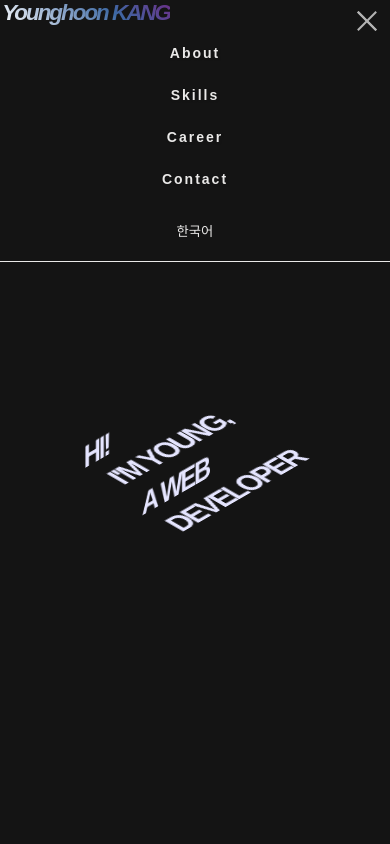
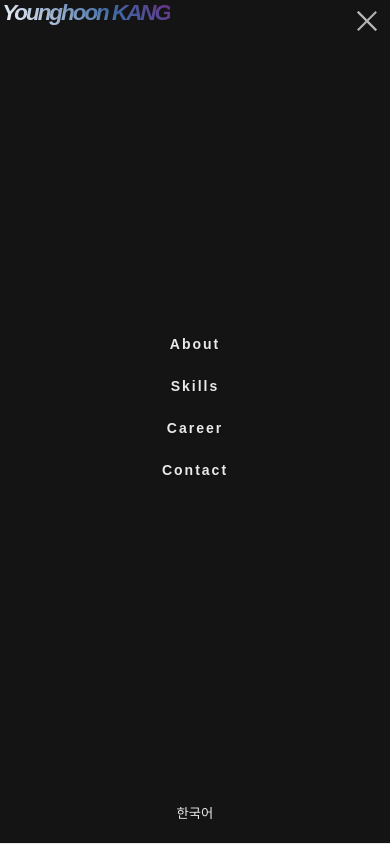
Before and after one commit to CityHopper/portfolio_react-ts, a React (Create React App) app: page / in a window 390 px wide. Both pictures are taken after a click on the label 367 px from the left and 33 px from the top of the page. Built offline with nearby package versions, Linux system fonts and the light colour scheme; a web font is replaced by a local one.

Commit message:
Modify Header in mobile

```diff
--- a/src/_header.scss
+++ b/src/_header.scss
@@ -160,9 +160,9 @@ header {
     }
   }
 
-  .navbar-dark {
+  .navbar--dark {
     background: var(--dark-bg-color);
-    //background: linear-gradient(to bottom, var(--dark-bg-color), transparent);
+    height: 100vh;
 
     .navbar__title {
       background: -webkit-linear-gradient(225deg, rgb(108, 45, 134) 0%, rgb(61, 105, 164) 35%, rgb(255, 255, 255) 100%);
@@ -199,6 +199,7 @@ header {
 @include mobile {
   header {
     .navbar {
+      $c: &;
       width: 100vw;
       border-right: none;
       flex-direction: column;
@@ -261,6 +262,9 @@ header {
       }
 
     }
+    .navbar--dark {
+      height: 100vh;
+    }
 
   }
 
--- a/src/components/Career.tsx
+++ b/src/components/Career.tsx
@@ -4,7 +4,6 @@ import {useTranslation} from "react-i18next";
 
 function Career() {
     const [t] = useTranslation('career');
-
     const company: Company[] = t('company', {returnObjects: true});
 
     type Company = {
@@ -25,10 +24,6 @@ function Career() {
         content?: string[];
     }
     const education: Education = t('education', {returnObjects: true});
-
-    useEffect(() => {
-        console.log(company)
-    }, [])
 
     return (
         <article className={"container flex__column"}>
--- a/src/components/Content.tsx
+++ b/src/components/Content.tsx
@@ -4,7 +4,8 @@ import About from "./About";
 import Skills from "./Skills";
 import Career from "./Career";
 import Contact from "./Contact";
-import {Routes, Route, BrowserRouter} from "react-router-dom";
+import {Routes, Route, BrowserRouter, useLocation} from "react-router-dom";
+import {useEffect} from "react";
 
 function Content() {
     return (
--- a/src/components/Header.tsx
+++ b/src/components/Header.tsx
@@ -1,5 +1,5 @@
-import {useCallback, useEffect, useState} from "react";
-import {Link, NavLink, useNavigate} from "react-router-dom";
+import React, {useCallback, useEffect, useState} from "react";
+import {Link, NavLink, useLocation, useNavigate} from "react-router-dom";
 import "../_header.scss"
 import {useTranslation} from "react-i18next";
 
@@ -8,6 +8,27 @@ function Header() {
     const [isScrolledDown, setIsScrolledDown] = useState(false);
     const [isMobileMenuOpen, setIsMobileMenuOpen] = useState(false);
     const mobileMenuHandler = () => setIsMobileMenuOpen(!isMobileMenuOpen);
+
+    const location = useLocation();
+    useEffect(() => {
+        window.scrollTo(0,0);
+    },[location.pathname])
+
+
+    // // 메뉴바 외부 영역 클릭시 메뉴바 닫기
+    // const handleClickOutSide = (e: React.PointerEvent<HTMLBodyElement>) => {
+    //     console.log(ref.current.contains(e.target))
+    //     if (isMobileMenuOpen && !ref.current.contains(e.target)) {
+    //         setIsMobileMenuOpen(false)
+    //     }
+    // }
+    //
+    // useEffect(() => {
+    //     if (isMobileMenuOpen) document.addEventListener('mousedown', handleClickOutSide)
+    //     return () => {
+    //         document.removeEventListener('mousedown', handleClickOutSide)
+    //     }
+    // })
 
     const {t, i18n} = useTranslation("home")
     const toggleLocales = useCallback(
@@ -39,7 +60,7 @@ function Header() {
     return (
         <header>
             <nav role="navigation" className={
-                (!isScrolledDown && !isMobileMenuOpen) ? "navbar flex__start" : "navbar navbar-dark flex__start"}>
+                (!isScrolledDown && !isMobileMenuOpen) ? "navbar flex__start" : "navbar navbar--dark flex__start"}>
                 <Link className="navbar__title"
                       to={"/"} tabIndex={0}>Younghoon KANG</Link>
                 <ul
@@ -70,9 +91,14 @@ function Header() {
                     <li className="navbar__misc__item flex__center">
                         {isKo
                             ?
-                            <button className={"flex__center"} onClick={() => toggleLocales("en-US")}>ENGLISH</button>
+                            <button className={"flex__center"} onClick={() => {
+                                setIsMobileMenuOpen(false);
+                                toggleLocales("en-US");
+                            }}>ENGLISH</button>
                             :
-                            <button className={"flex__center"} onClick={() => toggleLocales("ko-KR")}>한국어</button>
+                            <button className={"flex__center"} onClick={() => {
+                                setIsMobileMenuOpen(false);
+                             toggleLocales("ko-KR")}}>한국어</button>
 
                         }
                     </li>
```
